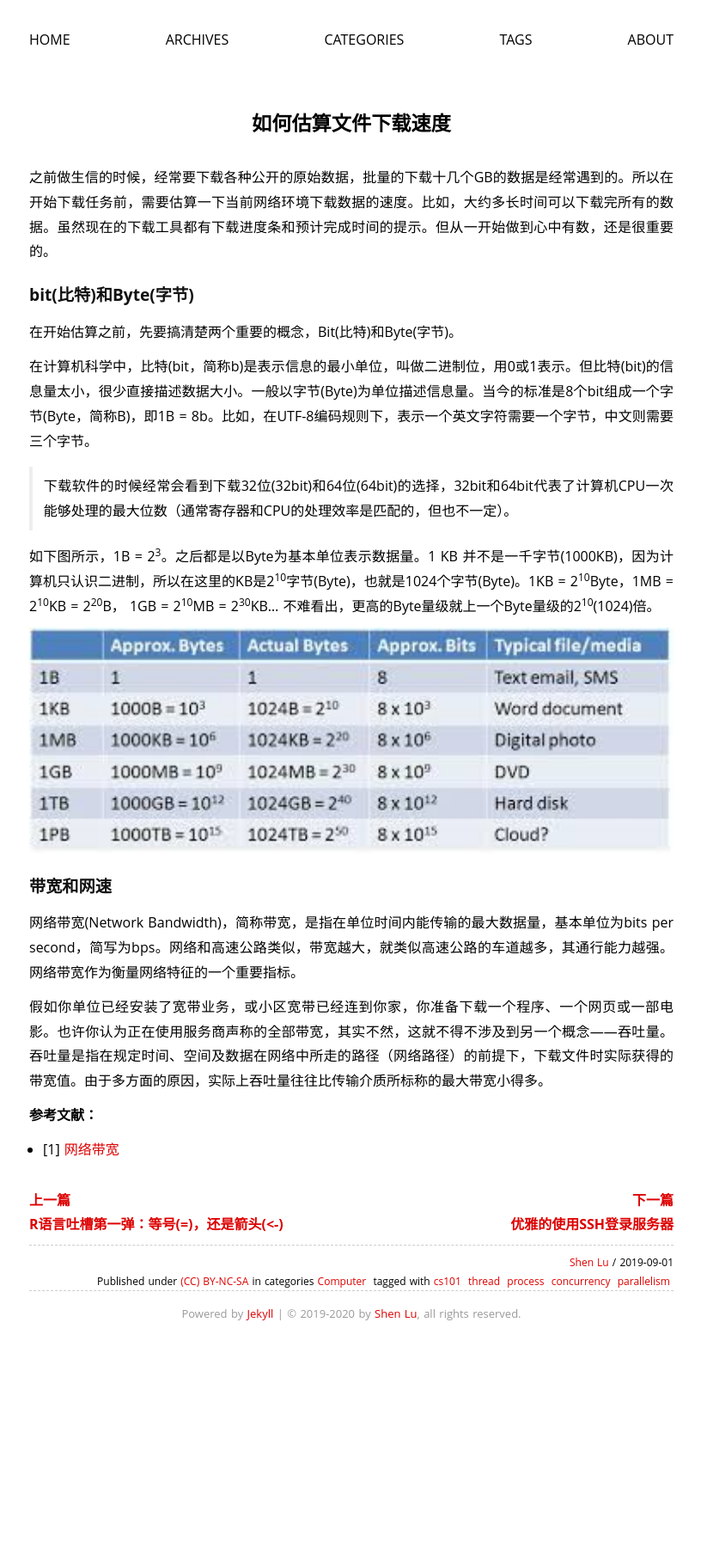
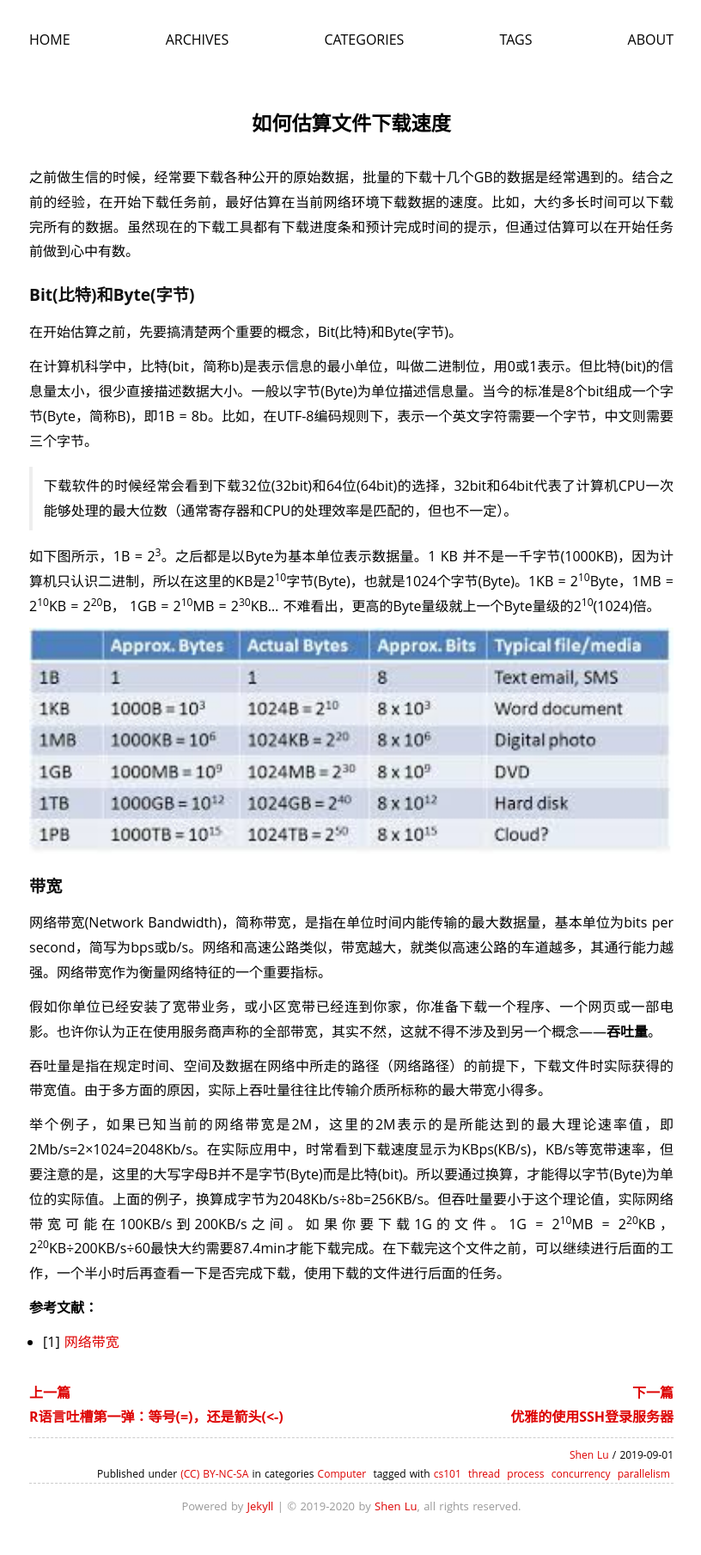
Before and after one commit to shenlu89/shenlu.me, a Jekyll site: the page built from _posts/2019-09-01-how-to-calculate-your-network-speed.md, in a window 1280 px wide. Shown: the whole page at 86% size, without its empty margins (231-1047 px from the left). Built offline with Jekyll 4.4.1, drawn with Linux system fonts in a browser that asks for light colours; nearby versions of some CDN libraries; comment, search, counter and statistics services are not loaded; a style sheet for code colours, icons or effects is not loaded; before the commit the page ends 1585 px from its top, so only the background shows below that.

Commit message:
update post

```diff
--- a/_posts/2019-09-01-how-to-calculate-your-network-speed.md
+++ b/_posts/2019-09-01-how-to-calculate-your-network-speed.md
@@ -5,9 +5,9 @@ categories: [Computer]
 tags: [cs101, thread, process, concurrency, parallelism]
 ---
 
-之前做生信的时候，经常要下载各种公开的原始数据，批量的下载十几个GB的数据是经常遇到的。所以在开始下载任务前，需要估算一下当前网络环境下载数据的速度。比如，大约多长时间可以下载完所有的数据。虽然现在的下载工具都有下载进度条和预计完成时间的提示。但从一开始做到心中有数，还是很重要的。
+之前做生信的时候，经常要下载各种公开的原始数据，批量的下载十几个GB的数据是经常遇到的。结合之前的经验，在开始下载任务前，最好估算在当前网络环境下载数据的速度。比如，大约多长时间可以下载完所有的数据。虽然现在的下载工具都有下载进度条和预计完成时间的提示，但通过估算可以在开始任务前做到心中有数。
 
-## bit(比特)和Byte(字节)
+## Bit(比特)和Byte(字节)
 
 在开始估算之前，先要搞清楚两个重要的概念，Bit(比特)和Byte(字节)。
 
@@ -19,13 +19,15 @@ tags: [cs101, thread, process, concurrency, parallelism]
 
 ![](./assets/images/bitByte.jpeg)
 
-## 带宽和网速
+## 带宽
 
-网络带宽(Network Bandwidth)，简称带宽，是指在单位时间内能传输的最大数据量，基本单位为bits per second，简写为bps。网络和高速公路类似，带宽越大，就类似高速公路的车道越多，其通行能力越强。网络带宽作为衡量网络特征的一个重要指标。
+网络带宽(Network Bandwidth)，简称带宽，是指在单位时间内能传输的最大数据量，基本单位为bits per second，简写为bps或b/s。网络和高速公路类似，带宽越大，就类似高速公路的车道越多，其通行能力越强。网络带宽作为衡量网络特征的一个重要指标。
 
+假如你单位已经安装了宽带业务，或小区宽带已经连到你家，你准备下载一个程序、一个网页或一部电影。也许你认为正在使用服务商声称的全部带宽，其实不然，这就不得不涉及到另一个概念——**吞吐量**。
 
+吞吐量是指在规定时间、空间及数据在网络中所走的路径（网络路径）的前提下，下载文件时实际获得的带宽值。由于多方面的原因，实际上吞吐量往往比传输介质所标称的最大带宽小得多。
 
-假如你单位已经安装了宽带业务，或小区宽带已经连到你家，你准备下载一个程序、一个网页或一部电影。也许你认为正在使用服务商声称的全部带宽，其实不然，这就不得不涉及到另一个概念——吞吐量。吞吐量是指在规定时间、空间及数据在网络中所走的路径（网络路径）的前提下，下载文件时实际获得的带宽值。由于多方面的原因，实际上吞吐量往往比传输介质所标称的最大带宽小得多。
+举个例子，如果已知当前的网络带宽是2M，这里的2M表示的是所能达到的最大理论速率值，即2Mb/s=2×1024=2048Kb/s。在实际应用中，时常看到下载速度显示为KBps(KB/s)，KB/s等宽带速率，但要注意的是，这里的大写字母B并不是字节(Byte)而是比特(bit)。所以要通过换算，才能得以字节(Byte)为单位的实际值。上面的例子，换算成字节为2048Kb/s÷8b=256KB/s。但吞吐量要小于这个理论值，实际网络带宽可能在100KB/s到200KB/s之间。如果你要下载1G的文件。1G = 2<sup>10</sup>MB = 2<sup>20</sup>KB，2<sup>20</sup>KB÷200KB/s÷60最快大约需要87.4min才能下载完成。在下载完这个文件之前，可以继续进行后面的工作，一个半小时后再查看一下是否完成下载，使用下载的文件进行后面的任务。
 
 **参考文献：**
 
```
